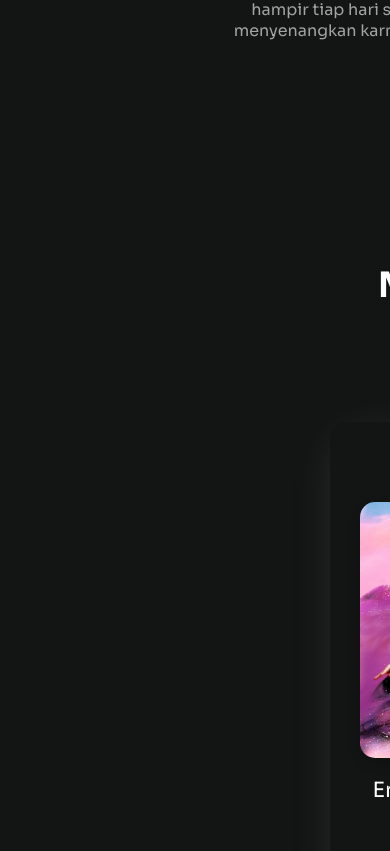
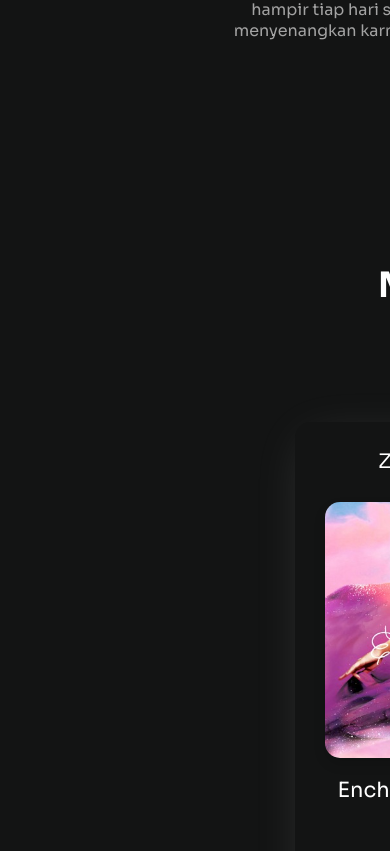
Before and after one commit to MuhamadZafarSyah/MuhamadZafarSyah.github.io, a plain HTML site: page index.html in a window 390 px wide. Shown: the part 3783-4634 px from the top of the page. Drawn offline with nearby package versions, Linux system fonts and the light colour scheme.

Commit message:
Update style.css

```diff
--- a/style.css
+++ b/style.css
@@ -678,9 +678,6 @@ ul li.playing {
   .project {
     margin-right: 50px;
   }
-  .container-fav-music {
-    width: 900px;
-  }
   .contact {
     margin-left: 0;
   }
```
